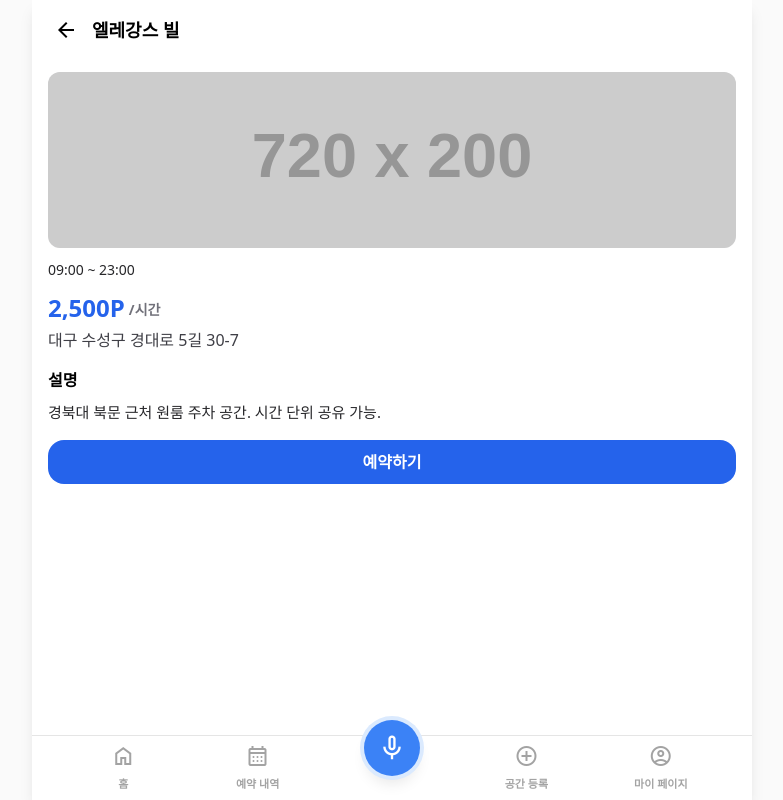
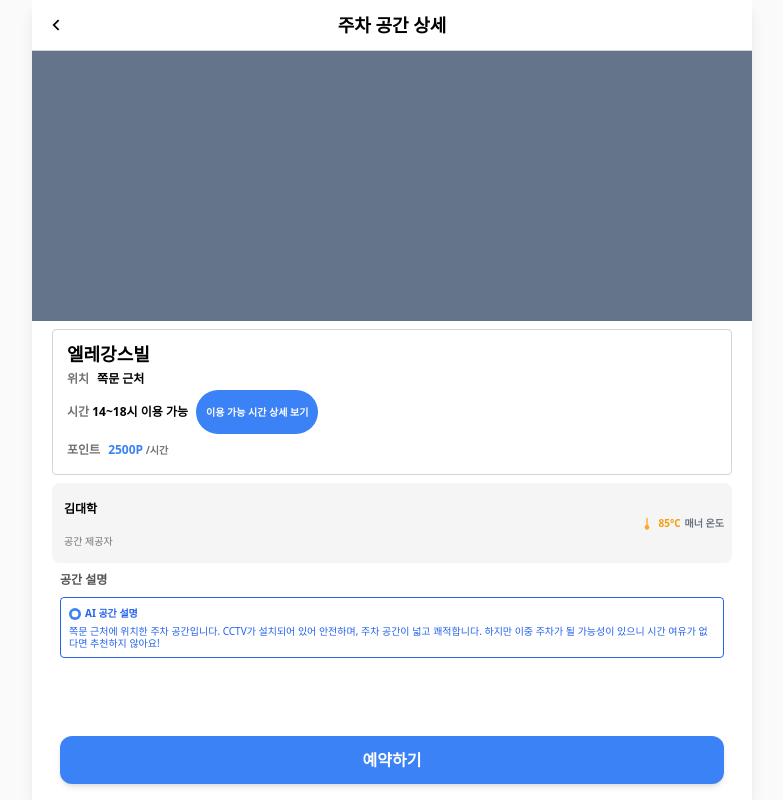
Before and after one commit to CampusPark/CampusPark-FE, a React (Vite) app: page /spots/1 in a window 1280 px wide. Shown: the whole page, without its empty margins (248-1031 px from the left). Built offline with nearby package versions, Linux system fonts and the light colour scheme; no server answers.

Commit message:
style: SpotDeatilPage 피그마와 불일치했던 UI들 추가 수정

```diff
--- a/src/pages/SpotDetailPage.tsx
+++ b/src/pages/SpotDetailPage.tsx
@@ -1,153 +1,238 @@
-import { useEffect, useMemo, useState } from "react";
 import { useNavigate, useParams } from "react-router-dom";
-import { fetchSpotDetail, type SpotDetailDTO } from "@/api/spots"; // 아래 4) 참고
-import BottomNav from "@/components/layout/BottomNav";
-//import { ROUTE_PATH } from "@/routes/paths";
+import { useEffect, useState } from "react";
 
-/** 하단바 높이(스페이서용) */
-const NAV_HEIGHT = 70;
+// 필요한 타입은 프로젝트 상황에 맞게 교체
+type SpotDetail = {
+  id: string | number;
+  name: string;
+  locationText: string; // 예: "쪽문 근처"
+  availableText: string; // 예: "14~18시 이용 가능"
+  pointPerHour: number; // 예: 2500
+  providerName: string; // 예: "김대학"
+  mannerTemp: string; // 예: "85°C"
+  aiSummary: string; // AI 공간 설명
+  heroUrl?: string; // 상단 이미지
+};
+
+// TODO: 실제 API 연동으로 교체
+async function fetchSpotDetailMock(id: string): Promise<SpotDetail> {
+  return {
+    id,
+    name: "엘레강스빌",
+    locationText: "쪽문 근처",
+    availableText: "14~18시 이용 가능",
+    pointPerHour: 2500,
+    providerName: "김대학",
+    mannerTemp: "85°C",
+    aiSummary:
+      "쪽문 근처에 위치한 주차 공간입니다. CCTV가 설치되어 있어 안전하며, 주차 공간이 넓고 쾌적합니다. 하지만 이중 주차가 될 가능성이 있으니 시간 여유가 없다면 추천하지 않아요!",
+    heroUrl: "", // 빈 값이면 플레이스홀더 배경 표시
+  };
+}
 
 export default function SpotDetailPage() {
-  const { id } = useParams<{ id: string }>();
   const nav = useNavigate();
-
-  const [data, setData] = useState<SpotDetailDTO | null>(null);
-  const [origin, setOrigin] = useState<{ lat: number; lng: number } | null>(
-    null
-  );
+  const { id = "" } = useParams<{ id: string }>();
+  const [data, setData] = useState<SpotDetail | null>(null);
   const [loading, setLoading] = useState(true);
-  const [err, setErr] = useState<string | null>(null);
 
   useEffect(() => {
-    const fb = { lat: 35.8889, lng: 128.6109 };
-    if (!navigator.geolocation) return setOrigin(fb);
-    navigator.geolocation.getCurrentPosition(
-      (p) => setOrigin({ lat: p.coords.latitude, lng: p.coords.longitude }),
-      () => setOrigin(fb),
-      { enableHighAccuracy: true, maximumAge: 10_000 }
-    );
-  }, []);
-
-  useEffect(() => {
-    if (!id) {
-      setErr("잘못된 경로입니다.");
-      setLoading(false);
-      return;
-    }
+    let alive = true;
     setLoading(true);
-    fetchSpotDetail(id)
-      .then((d: SpotDetailDTO) => setData(d))
-      .catch(() => setErr("상세 정보를 불러오지 못했어요."))
-      .finally((): void => setLoading(false));
+    fetchSpotDetailMock(String(id))
+      .then((d) => alive && setData(d))
+      .finally(() => alive && setLoading(false));
+    return () => {
+      alive = false;
+    };
   }, [id]);
 
-  const distance = useMemo(() => {
-    if (!data || !origin) return null;
-    const R = 6371000;
-    const toRad = (d: number) => (d * Math.PI) / 180;
-    const dLat = toRad(data.latitude - origin.lat);
-    const dLng = toRad(data.longitude - origin.lng);
-    const a =
-      Math.sin(dLat / 2) ** 2 +
-      Math.cos(toRad(origin.lat)) *
-        Math.cos(toRad(data.latitude)) *
-        Math.sin(dLng / 2) ** 2;
-    const c = 2 * Math.atan2(Math.sqrt(a), Math.sqrt(1 - a));
-    return Math.round(R * c);
-  }, [data, origin]);
-
-  const fmtDist =
-    distance == null
-      ? ""
-      : distance < 1000
-        ? `${distance}m`
-        : `${(distance / 1000).toFixed(1)}km`;
-
-  if (loading) {
+  if (loading || !data) {
     return (
-      <div className="mx-auto min-h-dvh w-full max-w-[720px] bg-white p-4">
-        로딩 중…
-      </div>
-    );
-  }
-  if (err || !data) {
-    return (
-      <div className="mx-auto min-h-dvh w-full max-w-[720px] bg-white p-4">
-        {err ?? "상세 정보를 불러오지 못했어요."}
+      <div className="mx-auto min-h-dvh w-full bg-white">
+        <Header onBack={() => nav(-1)} />
+        <div className="p-4 text-sm text-neutral-500">불러오는 중…</div>
       </div>
     );
   }
 
   return (
-    <div className="mx-auto min-h-dvh w-full max-w-[720px] bg-white px-4 pb-[calc(env(safe-area-inset-bottom,0)+70px)]">
-      {/* 헤더 */}
-      <header className="sticky top-0 z-10 -mx-4 mb-3 flex items-center gap-2 bg-white/90 px-4 py-3 backdrop-blur">
+    <div className="relative mx-auto min-h-dvh w-full bg-white">
+      {/* 상단 헤더 */}
+      <Header title="주차 공간 상세" onBack={() => nav(-1)} />
+
+      {/* 히어로 이미지 또는 플레이스홀더 */}
+      <div className="mx-auto h-[270px] w-full  max-w-[720px] px-3 bg-slate-500">
+        {data.heroUrl ? (
+          <img
+            src={data.heroUrl}
+            alt={data.name}
+            className="h-full w-full rounded object-cover"
+          />
+        ) : null}
+      </div>
+
+      {/* 기본 정보 카드 */}
+      <section className="mx-auto mt-2 w-full max-w-[680px] rounded border border-neutral-300 p-2.5">
+        {/* 이름 */}
+        <div className="px-1">
+          <h1 className="text-[18px] font-semibold leading-7 text-black">
+            {data.name}
+          </h1>
+        </div>
+
+        {/* 위치 */}
+        <Row label="위치" value={data.locationText} />
+
+        {/* 시간 + 상세 버튼 */}
+        <div className="mt-0.5 flex items-center gap-2 px-1">
+          <Labeled className="text-[12px] font-semibold text-black">
+            <span className="text-neutral-500">시간&nbsp;</span>
+            {data.availableText}
+          </Labeled>
+
           <button
             type="button"
-          onClick={() => nav(-1)}
-          aria-label="뒤로"
-          className="grid h-9 w-9 place-items-center rounded-full hover:bg-zinc-100"
+            className="rounded-full bg-blue-500 px-2.5 py-2 text-[10px] font-bold leading-7 text-white"
+            // onClick={...} // 시간 상세 모달 등 연결
           >
-          <span className="material-symbols-outlined">arrow_back</span>
+            이용 가능 시간 상세 보기
           </button>
-        <h1 className="text-lg font-extrabold">{data.name}</h1>
-      </header>
-
-      {/* 히어로 이미지 */}
-      <div className="mb-3 h-44 w-full overflow-hidden rounded-xl bg-zinc-100">
-        <img
-          src={data.imageUrl ?? "https://placehold.co/720x200?text=Spot"}
-          alt={data.name}
-          className="h-full w-full object-cover"
-        />
         </div>
 
-      {/* 메타 정보 */}
-      <div className="mb-3 flex items-center gap-4 text-sm text-zinc-800">
-        {fmtDist && (
-          <span className="inline-flex items-center gap-1">
-            <span className="material-symbols-outlined text-base">
-              pin_drop
+        {/* 포인트 */}
+        <div className="mt-0.5 flex items-center gap-2 px-1">
+          <span className="text-[12px] font-semibold text-neutral-500">
+            포인트
           </span>
-            {fmtDist}
+          <div className="text-[12px] font-semibold leading-7">
+            <span className="text-blue-500">{data.pointPerHour}P</span>
+            <span className="text-[10px] text-neutral-500"> /시간</span>
+          </div>
+        </div>
+      </section>
+
+      {/* 제공자 + 매너온도 박스 */}
+      <section className="mx-auto mt-2 flex w-full max-w-[680px] items-center justify-between gap-2 rounded-lg bg-neutral-100 p-1">
+        <div className="p-1">
+          <div className="p-1">
+            <span className="text-[12px] font-semibold text-black">
+              {data.providerName}
             </span>
-        )}
-        {data.openingTime && <span>{data.openingTime}</span>}
+          </div>
+          <div className="p-1">
+            <span className="text-[10px] font-medium text-neutral-500">
+              공간 제공자
+            </span>
+          </div>
         </div>
 
-      {/* 가격/주소 */}
-      <section className="mb-4">
-        <div className="mb-1 text-2xl font-bold text-blue-600">
-          {data.pricePoint.toLocaleString()}P
-          <span className="ml-1 align-middle text-sm font-semibold text-zinc-500">
-            /시간
+        <div className="flex items-center gap-1 p-1">
+          {/* 온도 아이콘 간단 대체 */}
+          <svg width="16" height="16" viewBox="0 0 24 24">
+            <path
+              fill="#FFA629"
+              d="M13 15.1V5a1 1 0 10-2 0v10.1a3.5 3.5 0 102 0z"
+            />
+          </svg>
+          <span className="text-[10px] font-semibold text-amber-500">
+            {data.mannerTemp}
+          </span>
+          <span className="text-[10px] font-semibold text-gray-500">
+            매너 온도
           </span>
         </div>
-        <div className="text-zinc-700">{data.address}</div>
       </section>
 
-      {/* 설명 */}
-      {data.description && (
-        <section className="mb-4">
-          <h2 className="mb-2 text-base font-bold">설명</h2>
-          <p className="whitespace-pre-wrap text-[15px] leading-6 text-zinc-800">
-            {data.description}
+      {/* 공간 설명 + AI 설명 박스 */}
+      <section className="mx-auto mt-2 w-full max-w-[680px] px-2">
+        <div className="mb-2 text-[12px] font-semibold text-neutral-600">
+          공간 설명
+        </div>
+
+        <div className="rounded border border-blue-600 p-2">
+          <div className="mb-1 flex items-center gap-1">
+            <div className="grid h-3 w-3 place-items-center rounded-full bg-blue-500">
+              <svg width="8" height="8" viewBox="0 0 24 24" fill="white">
+                <path d="M12 2a10 10 0 100 20 10 10 0 000-20z" />
+              </svg>
+            </div>
+            <span className="text-[10px] font-bold text-blue-600">
+              AI 공간 설명
+            </span>
+          </div>
+
+          <p className="text-[10px] leading-3 text-blue-600">
+            {data.aiSummary}
           </p>
+        </div>
       </section>
-      )}
 
-      {/* 예약 버튼(목업) */}
+      {/* 하단 고정 버튼 (네비게이션 숨김) */}
+      <div
+        className="pointer-events-none fixed inset-x-0 bottom-0 z-50 mx-auto w-full max-w-[720px]
+                   bg-gradient-to-t from-white/90 to-white/0 pb-[calc(env(safe-area-inset-bottom,0)+16px)] pt-6"
+      >
+        <div className="pointer-events-auto mx-auto w-full max-w-[680px] px-2">
           <button
             type="button"
-        onClick={() => alert("예약 플로우 연결 예정")}
-        className="mb-4 h-11 w-full rounded-2xl bg-blue-600 font-bold text-white"
+            className="h-12 w-full rounded-xl bg-blue-500 text-[16px] font-bold text-white shadow-md"
+            // onClick={...} // 예약 흐름 연결
           >
             예약하기
           </button>
-
-      {/* 바텀 스페이서 */}
-      <div style={{ height: NAV_HEIGHT }} />
-      <BottomNav />
+        </div>
+      </div>
     </div>
   );
 }
+
+/* ---------- Sub Components ---------- */
+
+function Header({
+  title = "주차 공간 상세",
+  onBack,
+}: {
+  title?: string;
+  onBack: () => void;
+}) {
+  return (
+    <header className="flex h-[51px] w-full items-center justify-between border-b border-zinc-300 px-3">
+      <button
+        type="button"
+        onClick={onBack}
+        aria-label="뒤로"
+        className="grid h-6 w-6 place-items-center"
+      >
+        <span className="material-symbols-outlined text-[22px] leading-none">
+          chevron_left
+        </span>
+      </button>
+      <h2 className="text-[18px] font-semibold leading-7 text-black">
+        {title}
+      </h2>
+      <div className="h-6 w-6" />
+    </header>
+  );
+}
+
+function Row({ label, value }: { label: string; value: string }) {
+  return (
+    <div className="mt-0.5 flex items-center gap-2 px-1">
+      <span className="text-[12px] font-semibold text-neutral-500">
+        {label}
+      </span>
+      <span className="text-[12px] font-semibold text-black">{value}</span>
+    </div>
+  );
+}
+
+function Labeled({
+  className = "",
+  children,
+}: {
+  className?: string;
+  children: React.ReactNode;
+}) {
+  return <div className={className}>{children}</div>;
+}
```
Lines whose indentation alone changed are shown as unchanged.
